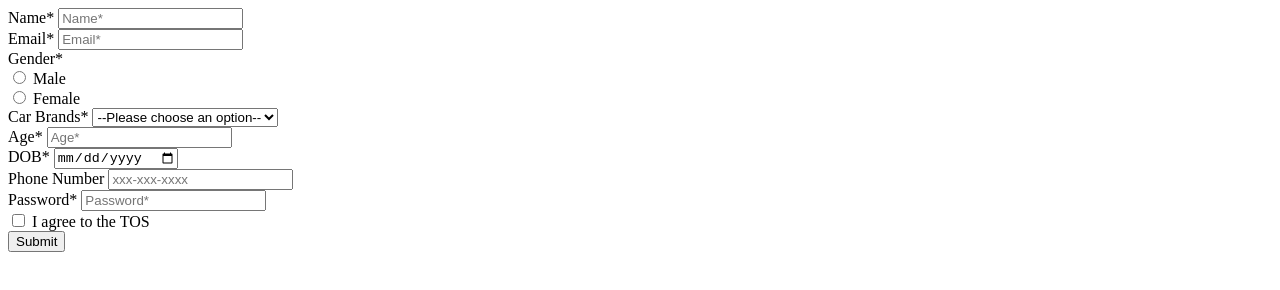
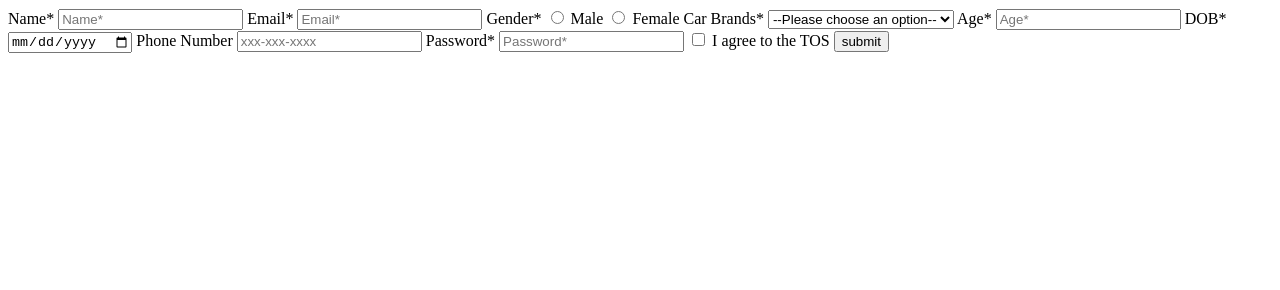
Before and after one commit to acciojob/signup-form-car-Arka2394, a website: page main.html in a window 1280 px wide. Drawn offline with Linux system fonts and the light colour scheme.

Commit message:
created a submission

```diff
--- a/main.html
+++ b/main.html
@@ -6,30 +6,18 @@
 <body>
 
 <form method="post">
-  <div>
   <label for="name">Name*</label>
   <input type="text" id="name" name="name" placeholder="Name*" required>
-  </div>
 
-  <div>
   <label for="email">Email*</label>
   <input type="email" id="email" name="email" placeholder="Email*" required>
-  </div>
 
-  <div>
   <label>Gender*</label>
-    <div>
   <input type="radio" id="gender_m" name="gender" value="male" required>
   <label for="gender_m">Male</label>
-    </div>
-
-    <div>
   <input type="radio" id="gender_f" name="gender" value="female" required>
   <label for="gender_f">Female</label>
-    </div>
-  </div>
 
-  <div>
   <label for="cars">Car Brands*</label>
   <select id="cars" name="cars" required>
     <option value="" selected disabled>--Please choose an option--</option>
@@ -37,36 +25,23 @@
     <option value="audi">Audi</option>
     <option value="mercedez">Mercedez</option>
   </select>
-  </div>
 
-  <div>
   <label for="age">Age*</label>
   <input type="number" id="age" name="age" placeholder="Age*" required>
-  </div>
 
-  <div>
   <label for="dob">DOB*</label>
   <input type="date" id="dob" name="dob" placeholder="DOB*" required>
-  </div>
 
-  <div>
   <label for="tel">Phone Number</label>
   <input type="tel" id="tel" name="tel" placeholder="xxx-xxx-xxxx">
-  </div>
 
-  <div>
   <label for="password">Password*</label>
   <input type="password" id="password" name="password" placeholder="Password*" required>
-  </div>
 
-  <div>
   <input type="checkbox" id="tos" name="tos" required>
   <label for="tos">I agree to the TOS</label>
-  </div>
 
-  <div>
-    <input type="submit" value="Submit">
-  </div>
+<button type="submit" vslue="Submit">submit</button>
 </form>
 
 </body>
```
Lines whose indentation alone changed are shown as unchanged.
